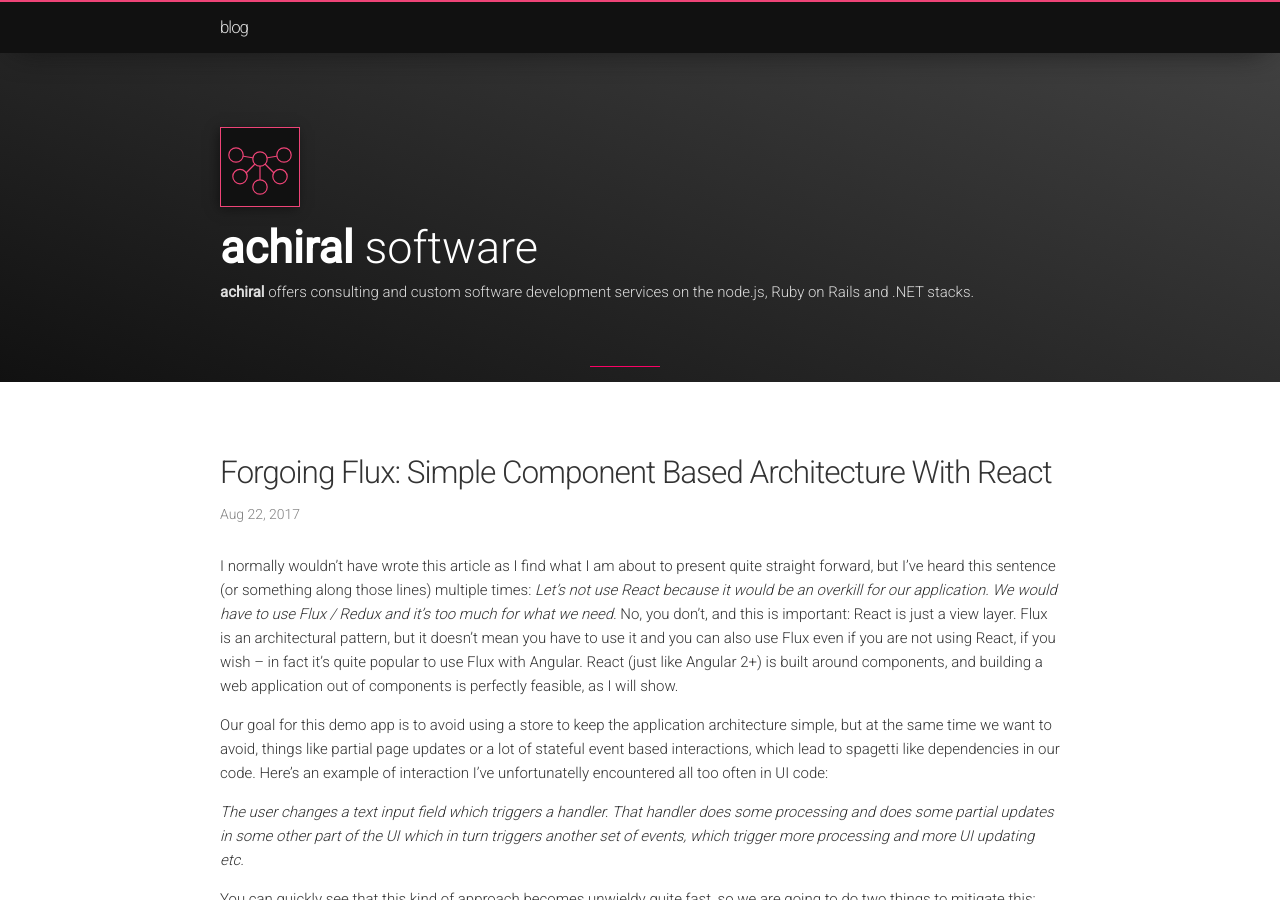
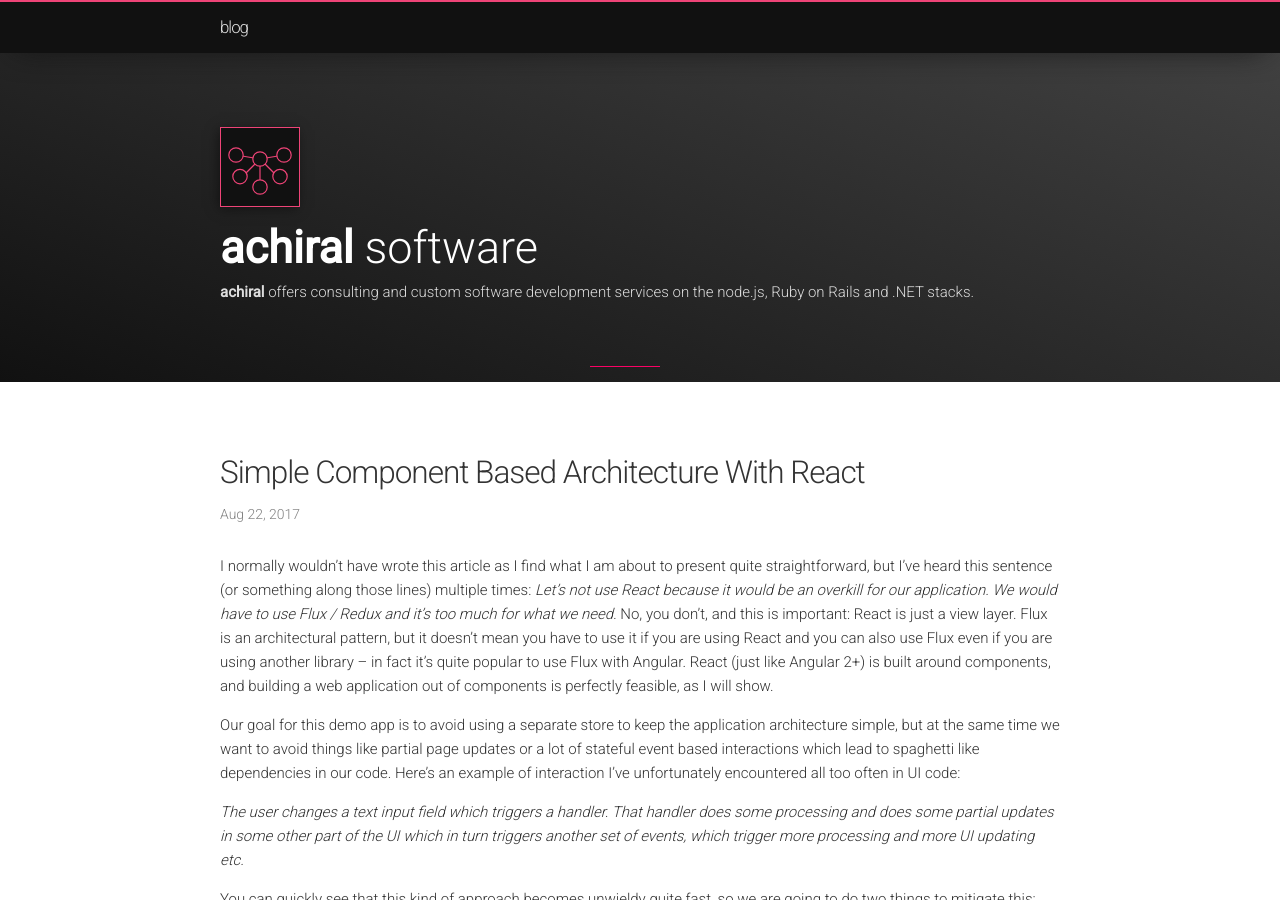
Before and after one commit to toaderflorin/eksia, a Jekyll site: the page built from _posts/2017-08-27-component-architecture.markdown, in a window 1280 px wide and 900 px high. Built offline with Jekyll 4.4.1, drawn with Linux system fonts in a browser that asks for light colours; some of the changed text lies outside the part shown.

Commit message:
Fixed several typos.

```diff
--- a/_posts/2017-08-27-component-architecture.markdown
+++ b/_posts/2017-08-27-component-architecture.markdown
@@ -1,16 +1,16 @@
 ---
 layout: post
-title:  "Forgoing Flux: Simple Component Based Architecture With React"
+title:  "Simple Component Based Architecture With React"
 date:   2017-08-22 06:39:37 +0300
-description: "I normally wouldn't have wrote this article as I find what I am about to present quite straight forward, but I've heard this sentence (or something along those lines) multiple times: <i>Let's not use React because it would be an overkill for our application. We would have to use Flux / Redux and it's too much for what we need.</i> No, you don't,  and this is important: React is just a view layer. Flux is an architectural pattern, but it doesn't mean you have to use it and you can also use Flux even if you are not using React, if you wish...
+description: "I normally wouldn't have wrote this article as I find what I am about to present quite straightforward, but I've heard this sentence (or something along those lines) multiple times: <i>Let's not use React because it would be an overkill for our application. We would have to use Flux / Redux and it's too much for what we need.</i> No, you don't,  and this is important: React is just a view layer. Flux is an architectural pattern, but it doesn't mean you have to use it and you can also use Flux even if you are not using React, if you wish...
 "
 icon: "react-icon.png"
 categories:
 ---
 
-I normally wouldn't have wrote this article as I find what I am about to present quite straight forward, but I've heard this sentence (or something along those lines) multiple times: *Let's not use React because it would be an overkill for our application. We would have to use Flux / Redux and it's too much for what we need.* No, you don't,  and this is important: React is just a view layer. Flux is an architectural pattern, but it doesn't mean you have to use it and you can also use Flux even if you are not using React, if you wish -- in fact it's quite popular to use Flux with Angular. React (just like Angular 2+) is built around components, and building a web application out of components is perfectly feasible, as I will show.
+I normally wouldn't have wrote this article as I find what I am about to present quite straightforward, but I've heard this sentence (or something along those lines) multiple times: *Let's not use React because it would be an overkill for our application. We would have to use Flux / Redux and it's too much for what we need.* No, you don't,  and this is important: React is just a view layer. Flux is an architectural pattern, but it doesn't mean you have to use it if you are using React and you can also use Flux even if you are using another library -- in fact it's quite popular to use Flux with Angular. React (just like Angular 2+) is built around components, and building a web application out of components is perfectly feasible, as I will show.
 
-Our goal for this demo app is to avoid using a store to keep the application architecture simple, but at the same time we want to avoid, things like partial page updates or a lot of stateful event based interactions, which lead to spagetti like dependencies in our code. Here's an example of interaction I've unfortunatelly encountered all too often in UI code:
+Our goal for this demo app is to avoid using a separate store to keep the application architecture simple, but at the same time we want to avoid things like partial page updates or a lot of stateful event based interactions which lead to spaghetti like dependencies in our code. Here's an example of interaction I've unfortunately encountered all too often in UI code:
 
 *The user changes a text input field which triggers a handler. That handler does some processing and does some partial updates in some other part of the UI which in turn triggers another set of events, which trigger more processing and more UI updating etc.*
 
```
Also changed, not shown: other parts of _posts/2017-08-27-component-architecture.markdown (+2 -2 lines).
